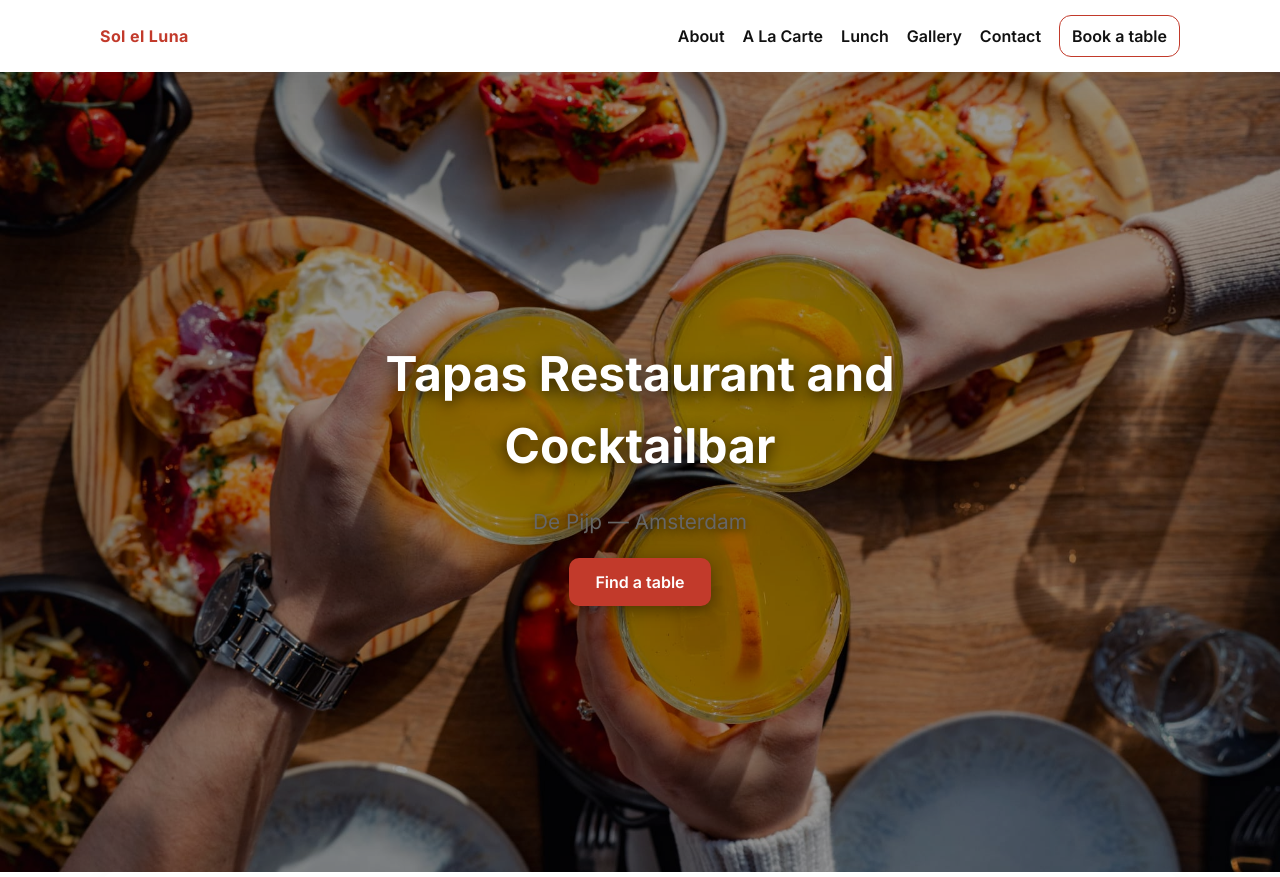
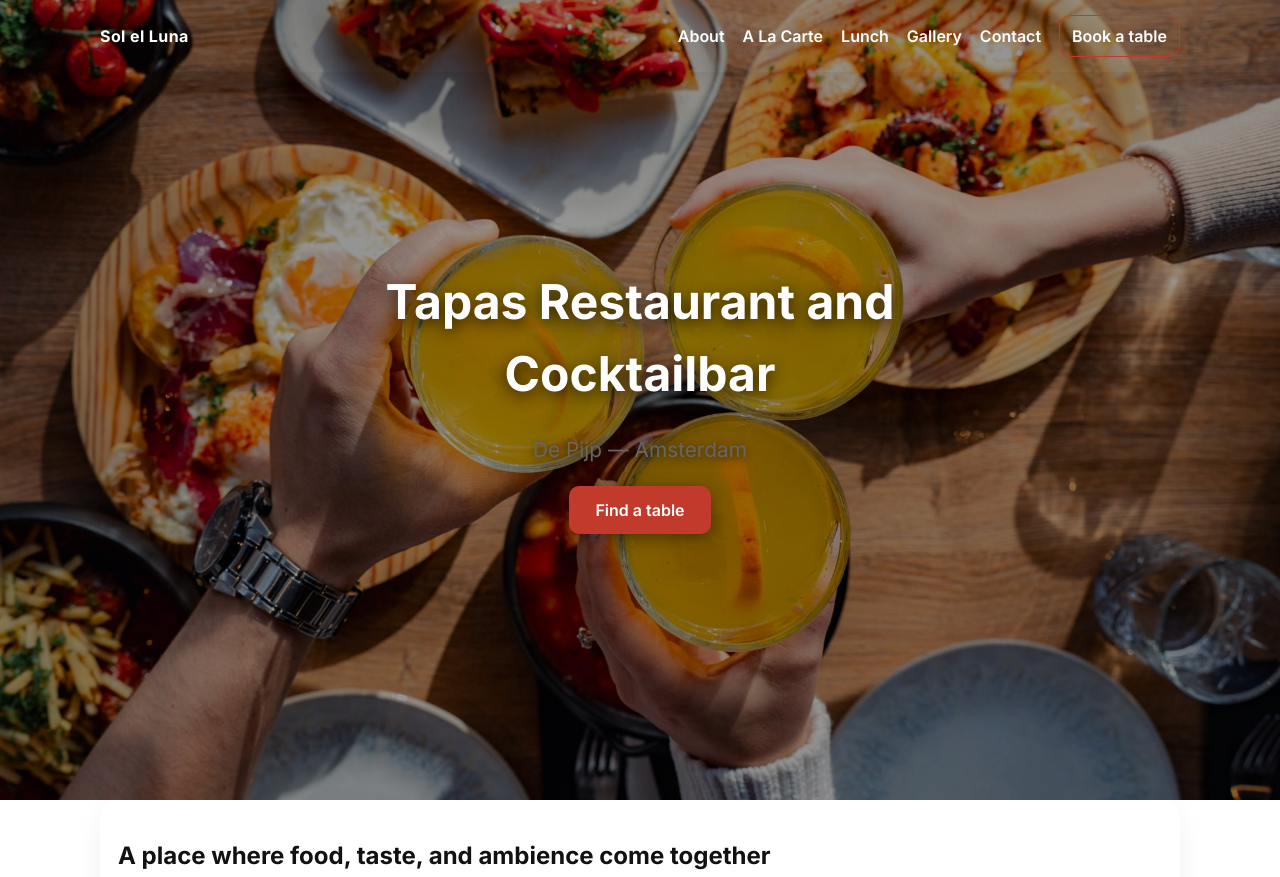
Before and after one commit to soleilunaamsterdam/sol-ei-luna, a plain HTML site: page index.html in a window 1280 px wide. Shown: the top 877 px of the page. Drawn offline with Linux system fonts and the light colour scheme.

Commit message:
header in the picture

```diff
--- a/styles.css
+++ b/styles.css
@@ -118,3 +118,22 @@ body{font-family:Inter,system-ui,-apple-system,Segoe UI,Roboto,Helvetica,Arial;b
 .hero-overlay .btn.primary:hover {
   background: #a72f23;
 }
+
+.site-header {
+  position: fixed;
+  top: 0;
+  width: 100%;
+  background-color: rgba(255, 255, 255, 0); /* Start transparent */
+  transition: background-color 0.2s linear;
+  z-index: 1000;
+}
+
+.site-header a {
+  color: white;
+  transition: color 0.3s ease;
+}
+
+/* Optional: make text darker when background brightens */
+.site-header.dark a {
+  color: #000;
+}
```
